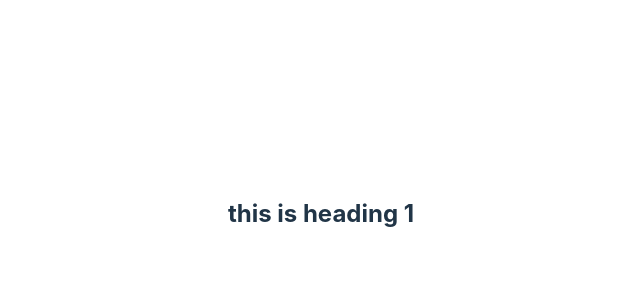
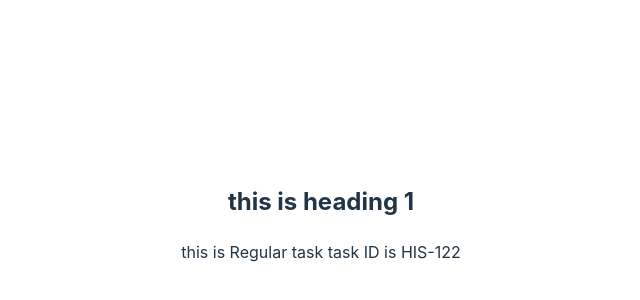
Before and after one commit to Nitinsingh2002/gitLearn1, a React (Vite) app: page / in a window 1280 px wide. Shown: the part 186-486 px from the top of the page, without its empty margins (319-959 px from the left). Built offline with nearby package versions, Linux system fonts and the light colour scheme.

Commit message:
task his122

```diff
--- a/src/App.jsx
+++ b/src/App.jsx
@@ -7,10 +7,16 @@ function App() {
   const [count, setCount] = useState(0)
 
   return (
- <>
-    <h2>this is heading 1</h2>
+    <>
+      <h2>this is heading 1</h2>
 
- </>
+      <div>
+        this is  Regular task
+
+        task ID is  HIS-122
+      </div>
+
+    </>
   )
 }
 
```
